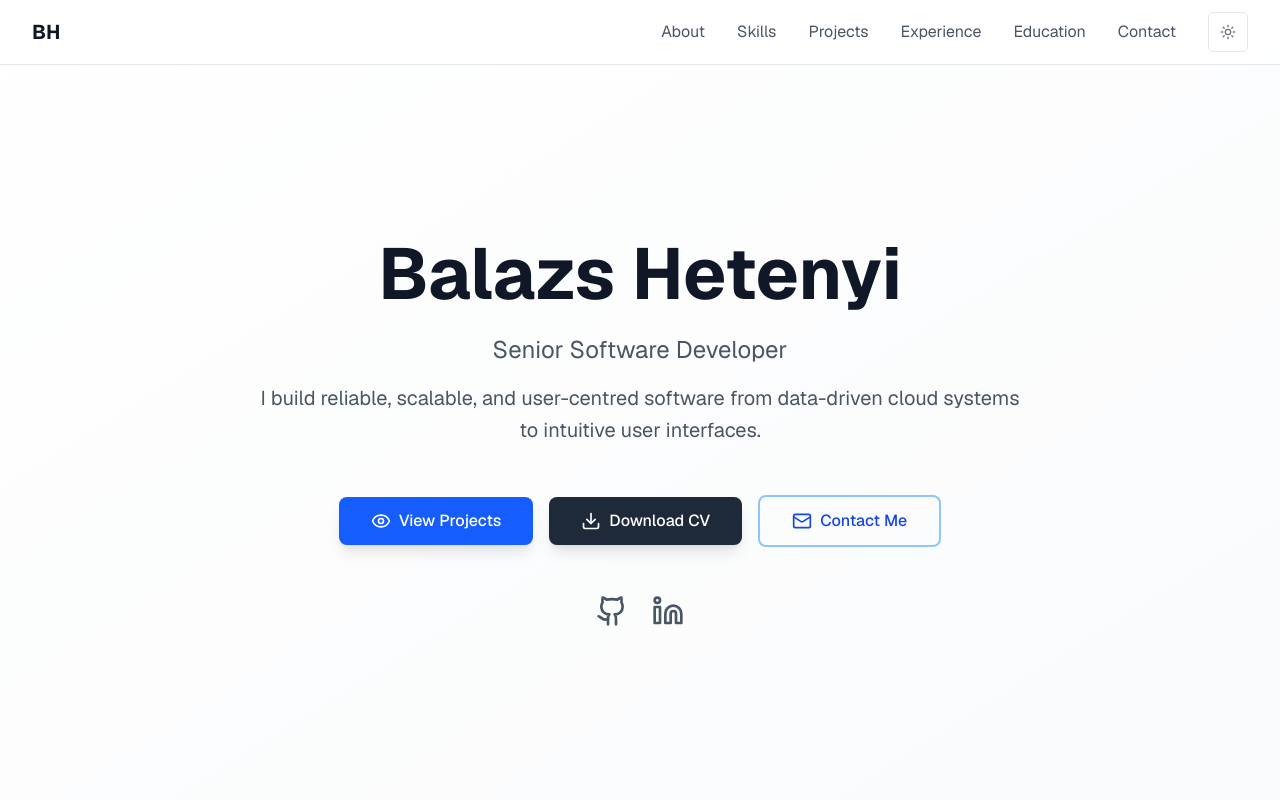
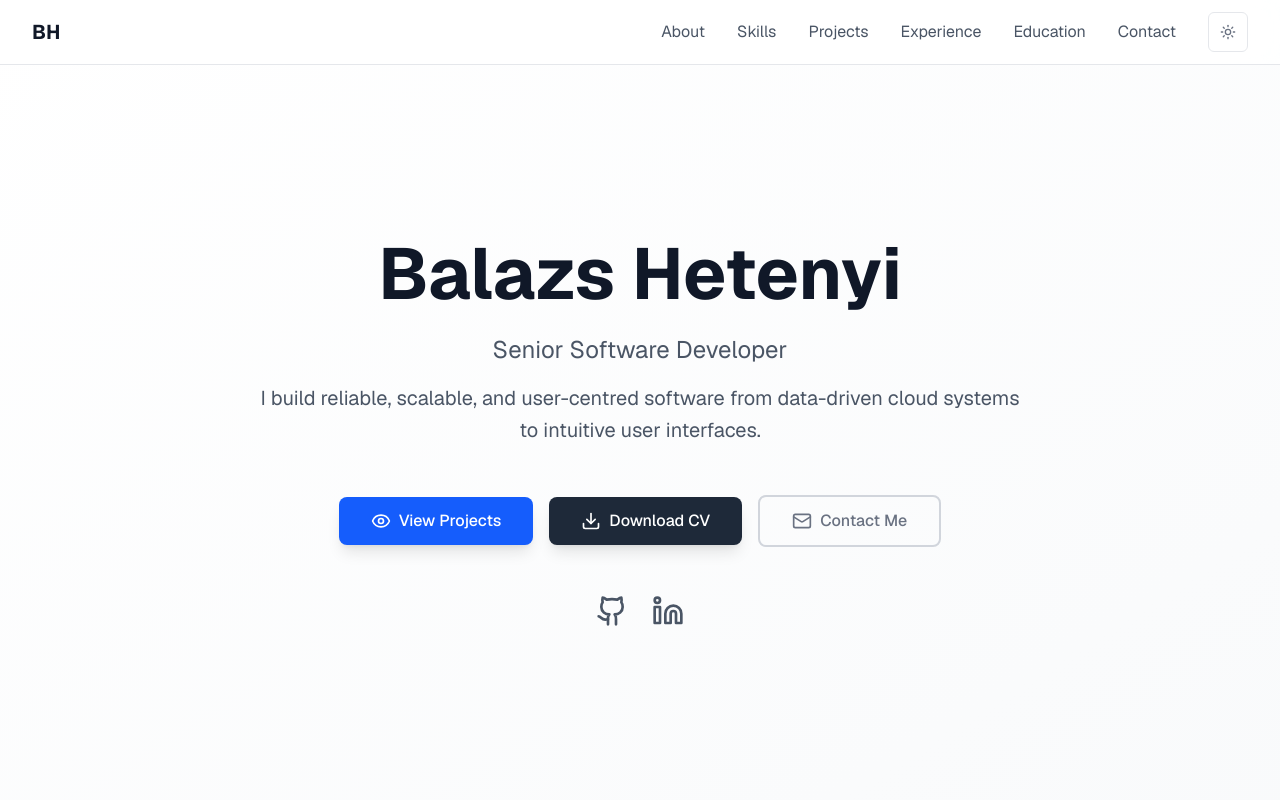
Before and after one commit to balazshetenyi/portfolio-next, a Next.js app: page / in a window 1280 px wide. Shown: the top 800 px of the page. Built offline with nearby package versions, Linux system fonts and the light colour scheme.

Commit message:
feat: update button styles in HeroSection for improved accessibility and consistency

```diff
--- a/src/components/hero-section.tsx
+++ b/src/components/hero-section.tsx
@@ -62,7 +62,7 @@ export function HeroSection() {
 
             <a
               href="#contact"
-              className="inline-flex items-center px-8 py-3 border-2 border-blue-300 dark:border-blue-400 text-blue-700 dark:text-blue-300 hover:border-blue-500 dark:hover:border-blue-300 hover:text-blue-800 dark:hover:text-blue-200 font-medium rounded-lg transition-colors duration-200 hover:bg-blue-50 dark:hover:bg-blue-900/30"
+              className="inline-flex items-center px-8 py-3 border-2 border-gray-300 dark:border-gray-200 text-gray-500 dark:text-white hover:border-gray-500 dark:hover:border-white hover:text-gray-900 dark:hover:text-gray-100 font-medium rounded-lg transition-colors duration-200 hover:bg-gray-50 dark:hover:bg-gray-800"
             >
               <Mail className="mr-2 h-5 w-5" />
               Contact Me
```
